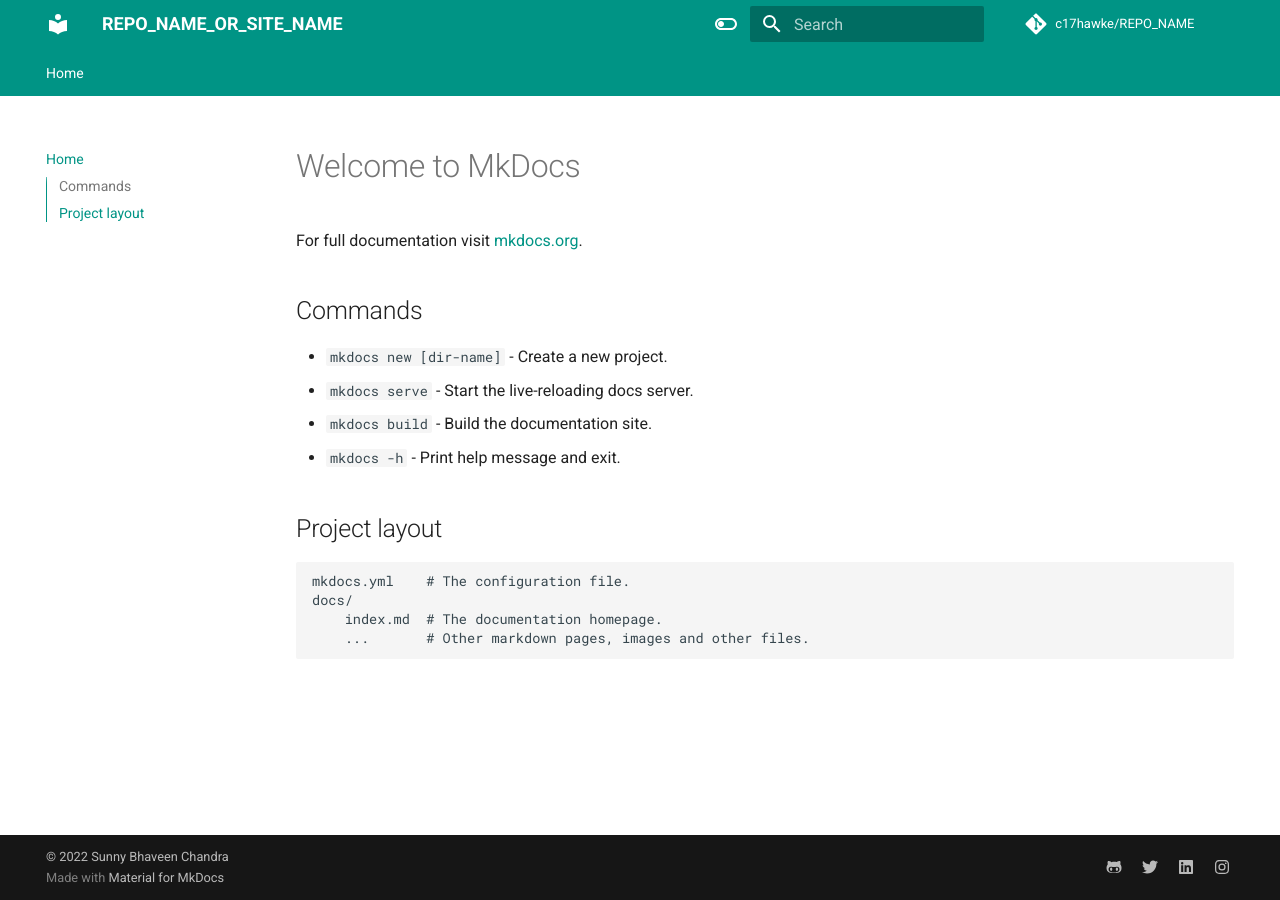
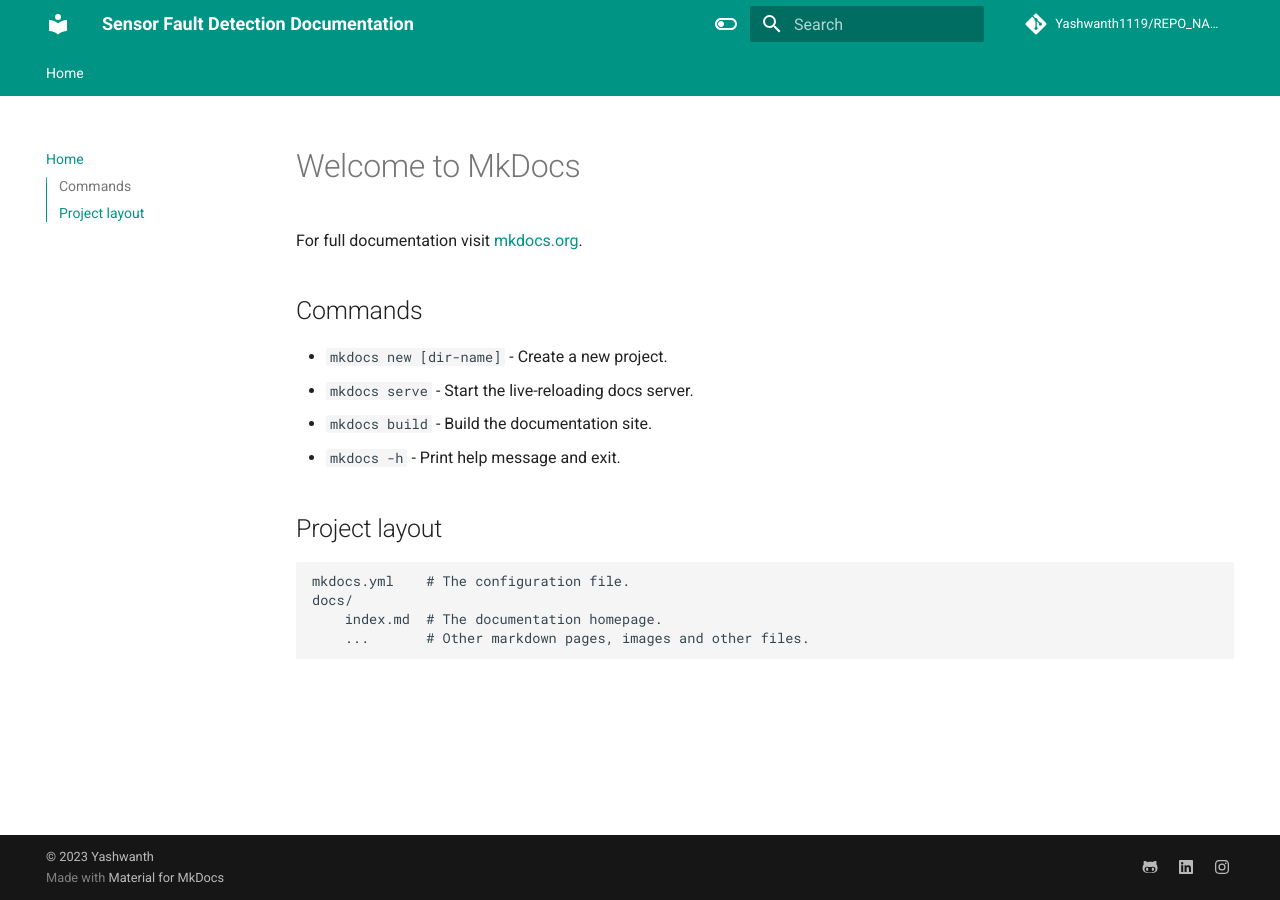
Before and after one commit to Yashwanth1119/sensor-fault-detection-documentation, an MkDocs documentation site: the page built from docs/index.md, in a window 1280 px wide. Built offline with MkDocs 1.6.1 and Material for MkDocs 9.7.7, drawn with Linux system fonts in a browser that asks for light colours; comment, search, counter and statistics services are not loaded.

Commit message:
update sensor doc

```diff
--- a/mkdocs.yml
+++ b/mkdocs.yml
@@ -1,16 +1,17 @@
 # Project information
-site_name: REPO_NAME_OR_SITE_NAME
+site_name: Sensor Fault Detection Documentation
 # defeine TOC or order of website-
 nav:
   - Home: index.md
 
-site_author: Sunny Bhaveen Chandra
+site_author: Yashwanth
 site_description: >-
   DESCRIPTION
 
 # Repository
-repo_name: c17hawke/REPO_NAME
-repo_url: https://github.com/c17hawke/REPO_NAME
+repo_name: Yashwanth1119/REPO_NAME
+repo_url: https://github.com/Yashwanth1119/sensor-fault-detection-documentation
+#https://github.com/c17hawke/REPO_NAME
 
 # Configuration
 theme:
@@ -39,13 +40,11 @@
 extra:
   social:
     - icon: fontawesome/brands/github-alt
-      link: https://github.com/c17hawke
-    - icon: fontawesome/brands/twitter
-      link: https://twitter.com/c17hawke
+      link: https://github.com/Yashwanth1119
     - icon: fontawesome/brands/linkedin
-      link: https://linkedin.com/in/c17hawke
+      link: https://www.linkedin.com/in/tumburu-vijay-venkat-yashwanth-2b559021b/
     - icon: fontawesome/brands/instagram
-      link: https://www.instagram.com/c17hawke/
+      link: https://www.instagram.com/yashwanth_tumburu/
 
 extra_javascript:
   - javascripts/mathjax.js
@@ -71,4 +70,4 @@
   - search
 
 copyright: |
-  &copy; 2022 <a href="https://github.com/c17hawke"  target="_blank" rel="noopener">Sunny Bhaveen Chandra</a>
+  &copy; 2023 <a href="https://github.com/Yashwanth1119"  target="_blank" rel="noopener">Yashwanth</a>
```
